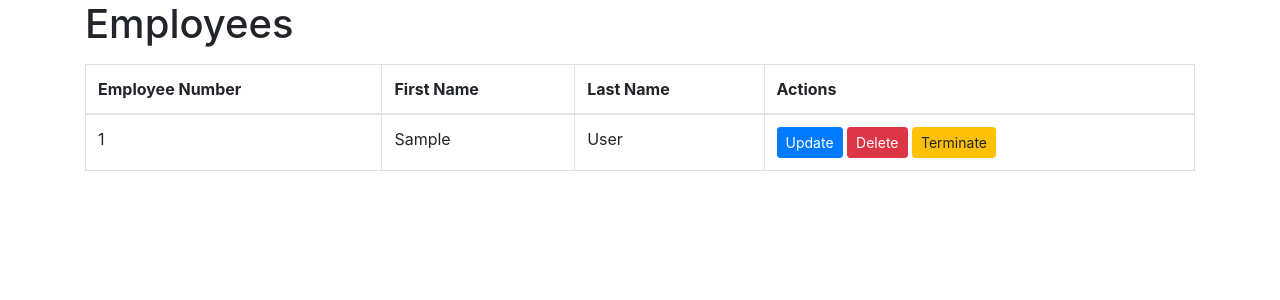
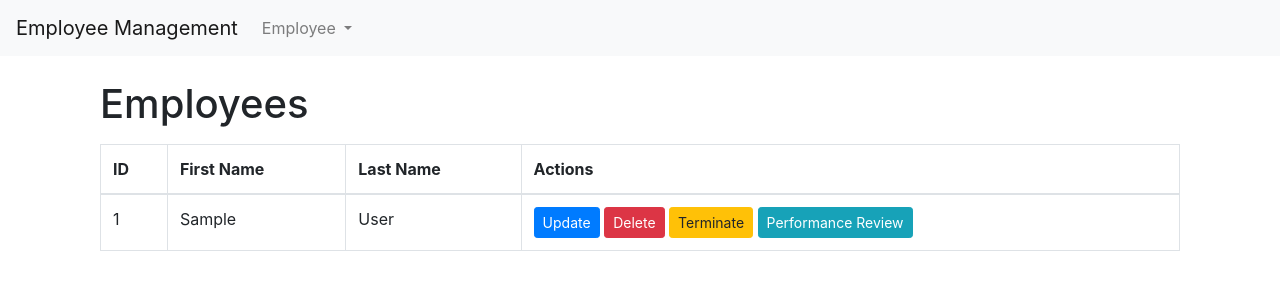
Before and after one commit to VenujaK/popit, a Flask app: page /view_employees in a window 1280 px wide. Shown: the top 300 px of the page. Run offline with Flask 3, Linux system fonts and the light colour scheme; tables that the repository leaves empty or names only in its code hold one stand-in row (values such as "Sample post"); some libraries are stand-ins or nearby versions.

Commit message:
employee functions complete 5

```diff
--- a/app.py
+++ b/app.py
@@ -141,6 +141,28 @@ def terminated_employees():
     cur.close()
     return render_template('terminated_employees.html', terminated_employees=terminated_employees)
 
+@app.route('/performance/<int:emp_no>', methods=['GET', 'POST'])
+def performance_review(emp_no):
+    if request.method == 'POST':
+        review_no = request.form['review_no']
+        review_result = request.form['review_result']
+        feedback = request.form['feedback']
+        feedback_achieved = request.form['feedback_achieved']
+        emp_behavior_notes = request.form['emp_behavior_notes']
+
+        # Insert the performance review data into the database
+        cur = mysql.connection.cursor()
+        cur.execute("""
+            INSERT INTO performance_reviews (emp_no, review_no, review_result, feedback, feedback_achieved, emp_behavior_notes)
+            VALUES (%s, %s, %s, %s, %s, %s)
+        """, (emp_no, review_no, review_result, feedback, feedback_achieved, emp_behavior_notes))
+        mysql.connection.commit()
+        cur.close()
+
+        return redirect(url_for('view_employees'))
+
+    return render_template('performance_review.html', emp_no=emp_no)
+
 
 if __name__ == '__main__':
     app.run(debug=True)
--- a/templates/add_employee.html
+++ b/templates/add_employee.html
@@ -8,6 +8,8 @@
     <link rel="stylesheet" href="https://stackpath.bootstrapcdn.com/bootstrap/4.5.2/css/bootstrap.min.css">
 </head>
 <body>
+    {% extends "base.html" %}
+{% block content %}
     <div class="container">
         <h1>Add Employee</h1>
         <form action="/add" method="POST">
@@ -130,7 +132,7 @@
             <button type="submit" class="btn btn-primary">Add Employee</button>
         </form>
     </div>
-
+    {% endblock %}
     <!-- Bootstrap JS and dependencies -->
     <script src="https://code.jquery.com/jquery-3.5.1.slim.min.js"></script>
     <script src="https://cdn.jsdelivr.net/npm/@popperjs/core@2.5.4/dist/umd/popper.min.js"></script>
--- a/templates/base.html
+++ b/templates/base.html
@@ -10,7 +10,7 @@
 <body>
     <!-- Navbar -->
     <nav class="navbar navbar-expand-lg navbar-light bg-light">
-        <a class="navbar-brand" href="#">Employee Management</a>
+        <a class="navbar-brand" href="{{ url_for('index') }}">Employee Management</a>
         <button class="navbar-toggler" type="button" data-toggle="collapse" data-target="#navbarNavDropdown" aria-controls="navbarNavDropdown" aria-expanded="false" aria-label="Toggle navigation">
             <span class="navbar-toggler-icon"></span>
         </button>
@@ -21,6 +21,7 @@
                         Employee
                     </a>
                     <div class="dropdown-menu" aria-labelledby="navbarDropdownMenuLink">
+                        <a class="dropdown-item" href="{{ url_for('add_employee') }}">Add Employees</a>
                         <a class="dropdown-item" href="{{ url_for('view_employees') }}">View Employees</a>
                         <a class="dropdown-item" href="{{ url_for('terminated_employees') }}">Terminated Employees</a>
                     </div>
@@ -30,7 +31,7 @@
     </nav>
 
     <!-- Main Content -->
-    <div class="container">
+    <div class="container mt-4">
         {% block content %}{% endblock %}
     </div>
 
--- a/templates/update_employee.html
+++ b/templates/update_employee.html
@@ -8,6 +8,8 @@
     <link rel="stylesheet" href="https://stackpath.bootstrapcdn.com/bootstrap/4.5.2/css/bootstrap.min.css">
 </head>
 <body>
+    {% extends "base.html" %}
+{% block content %}
     <div class="container">
         <h1>Update Employee</h1>
         <form action="/update/{{ employee[0] }}" method="POST">
@@ -130,7 +132,7 @@
             <button type="submit" class="btn btn-primary">Update Employee</button>
         </form>
     </div>
-
+    {% endblock %}
     <!-- Bootstrap JS and dependencies -->
     <script src="https://code.jquery.com/jquery-3.5.1.slim.min.js"></script>
     <script src="https://cdn.jsdelivr.net/npm/@popperjs/core@2.5.4/dist/umd/popper.min.js"></script>
--- a/templates/view_employees.html
+++ b/templates/view_employees.html
@@ -8,12 +8,15 @@
     <link rel="stylesheet" href="https://stackpath.bootstrapcdn.com/bootstrap/4.5.2/css/bootstrap.min.css">
 </head>
 <body>
+    {% extends "base.html" %}
+{% block content %}
     <div class="container">
+
         <h1>Employees</h1>
         <table class="table table-bordered mt-3">
             <thead>
                 <tr>
-                    <th>Employee Number</th>
+                    <th>ID</th>
                     <th>First Name</th>
                     <th>Last Name</th>
                     <th>Actions</th>
@@ -27,20 +30,52 @@
                     <td>{{ employee[2] }}</td>
                     <td>
                         <a href="{{ url_for('update_employee', id=employee[0]) }}" class="btn btn-primary btn-sm">Update</a>
-                        <form action="{{ url_for('delete_employee', id=employee[0]) }}" method="post" style="display:inline-block;">
-                            <button type="submit" class="btn btn-danger btn-sm">Delete</button>
-                        </form>
+                        <button type="button" class="btn btn-danger btn-sm" data-toggle="modal" data-target="#deleteModal" data-id="{{ employee[0] }}">Delete</button>
                         <a href="{{ url_for('terminate_employee', id=employee[0]) }}" class="btn btn-warning btn-sm">Terminate</a>
+                        <a href="{{ url_for('performance_review', emp_no=employee[0]) }}" class="btn btn-info btn-sm">Performance Review</a>
                     </td>
                 </tr>
                 {% endfor %}
             </tbody>
         </table>
+
     </div>
 
+    <!-- Delete Confirmation Modal -->
+<div class="modal fade" id="deleteModal" tabindex="-1" aria-labelledby="deleteModalLabel" aria-hidden="true">
+    <div class="modal-dialog">
+        <div class="modal-content">
+            <div class="modal-header">
+                <h5 class="modal-title" id="deleteModalLabel">Confirm Delete</h5>
+                <button type="button" class="close" data-dismiss="modal" aria-label="Close">
+                    <span aria-hidden="true">&times;</span>
+                </button>
+            </div>
+            <div class="modal-body">
+                Are you sure you want to delete this employee?
+            </div>
+            <div class="modal-footer">
+                <form id="deleteForm" action="" method="post">
+                    <button type="button" class="btn btn-secondary" data-dismiss="modal">Cancel</button>
+                    <button type="submit" class="btn btn-danger">Delete</button>
+                </form>
+            </div>
+        </div>
+    </div>
+</div>
     <!-- Bootstrap JS and dependencies -->
-    <script src="https://code.jquery.com/jquery-3.5.1.slim.min.js"></script>
-    <script src="https://cdn.jsdelivr.net/npm/@popperjs/core@2.5.4/dist/umd/popper.min.js"></script>
-    <script src="https://stackpath.bootstrapcdn.com/bootstrap/4.5.2/js/bootstrap.min.js"></script>
+<script src="https://code.jquery.com/jquery-3.5.1.min.js"></script>
+<script src="https://cdn.jsdelivr.net/npm/@popperjs/core@2.5.4/dist/umd/popper.min.js"></script>
+<script src="https://stackpath.bootstrapcdn.com/bootstrap/4.5.2/js/bootstrap.min.js"></script>
+
+<script>
+    $('#deleteModal').on('show.bs.modal', function (event) {
+        var button = $(event.relatedTarget);
+        var employeeId = button.data('id');
+        var form = $('#deleteForm');
+        form.attr('action', '/delete/' + employeeId);
+    });
+</script>
+{% endblock %}
 </body>
 </html>
```
Also changed, not shown: templates/index.html (+4 -56 lines), templates/performance.html (deleted, +0 -43 lines), templates/performance_review.html (added, +48 -0 lines).
